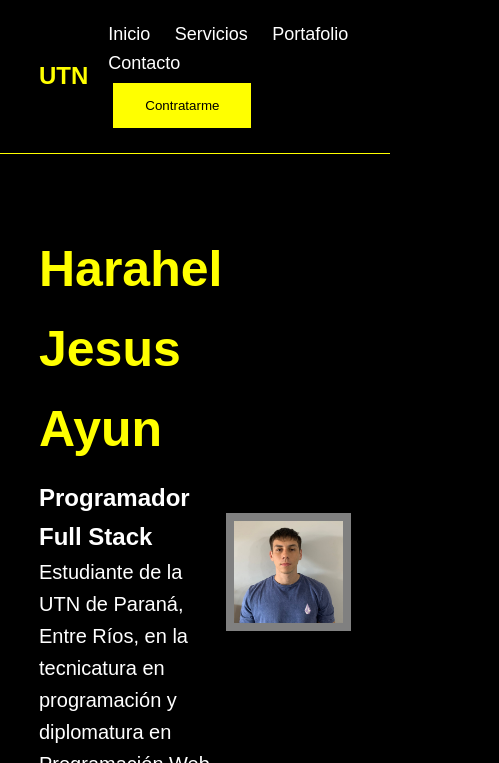
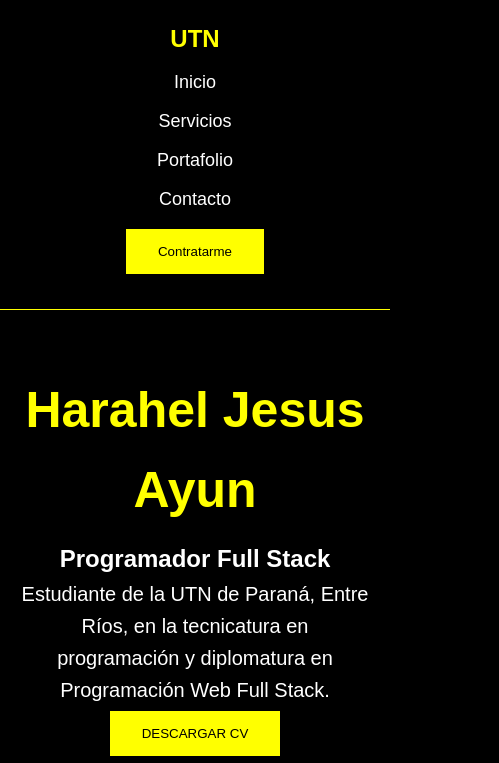
Before and after one commit to harahel-ayun/Trabajo-Practico-Final-1, a plain HTML site: page index.html in a window 390 px wide. Shown: the top 763 px of the page, 499 px wide, since content can reach past the window. Drawn offline with Linux system fonts and the light colour scheme.

Commit message:
terminando trabajo practico final

```diff
--- a/style.css
+++ b/style.css
@@ -12,12 +12,12 @@ body {
 }
 
 .container {
-    width: 80%;
+    width: 90%;
     margin: auto;
     overflow: hidden;
     display: flex;
     align-items: center;
-    justify-content:flex-start;
+    justify-content: center;
 }
 
 header {
@@ -70,6 +70,7 @@ section {
     display: flex;
     align-items: center;
     justify-content: space-between;
+    flex-wrap: wrap;
 }
 
 #home .intro {
@@ -157,7 +158,7 @@ button:hover, .btn-primary:hover, .btn-secondary:hover {
 }
 
 #services {
-   text-align: center;
+    text-align: center;
     background-color: black;
     color: white;
     padding: 20px;
@@ -169,19 +170,22 @@ button:hover, .btn-primary:hover, .btn-secondary:hover {
 
 .grid-container {
     display: grid;
-    grid-template-columns: repeat(4, 1fr);
+    grid-template-columns: repeat(auto-fit, minmax(200px, 1fr));
     gap: 20px;
+}
 
+.container p, h2 {
+    color: white;
 }
-.container p, h2 {
-    color:white;
+
+.containercontact p, h2 {
+    color: black;
 }
-.containercontact p, h2{
-    color:black;
+
+.containerportfolio p, h2 {
+    color: white;
 }
-.containerportfolio p, h2{
-    color:white
-}
+
 .grid-item {
     background-color: gray;
     padding: 10px;
@@ -248,6 +252,7 @@ button:hover, .btn-primary:hover, .btn-secondary:hover {
 .blog-items .item a:hover {
     text-decoration: underline;
 }
+
 .contact-form-container {
     text-align: center;
     background: black;
@@ -262,16 +267,17 @@ button:hover, .btn-primary:hover, .btn-secondary:hover {
     margin-bottom: 20px;
 }
 
-.contact-form input  {
-    width: 50%;
+.contact-form input {
+    width: 80%;
     padding: 10px;
     margin-bottom: 10px;
     border: 1px solid #ddd;
     border-radius: 5px;
     font-size: 16px;
 }
-.contact-form textarea{
-    width: 50%;
+
+.contact-form textarea {
+    width: 80%;
     padding: 30px;
     margin-bottom: 10px;
     border: 1px solid #ddd;
@@ -287,26 +293,65 @@ button:hover, .btn-primary:hover, .btn-secondary:hover {
     cursor: pointer;
     border-radius: 5px;
     transition: background-color 0.3s;
-    position: absolute;
+    position: relative;
 }
 
 .contact-form button:hover {
     background: #ffd700;
 }
-.containerfin{
+
+.containerfin {
     text-align: center;
 }
-.containerultimoblog{
+
+.containerultimoblog {
     text-align: center;
     color: white;
 }
-.containerservicios{
+
+.containerservicios {
     text-align: center;
 }
+
 .tools {
     text-align: center;
 }
+
 #Herramientas .tools .Imagen img {
     width: 100px;
     height: auto;
-  }
+}
+
+
+@media (max-width: 768px) {
+    .container {
+        flex-direction: column;
+    }
+
+    header .logo, nav {
+        float: none;
+        text-align: center;
+    }
+
+    nav ul li {
+        display: block;
+        margin: 10px 0;
+    }
+
+    #home .intro {
+        max-width: 100%;
+        text-align: center;
+    }
+
+    .profile-image {
+        max-width: 100%;
+    }
+
+    .item {
+        flex-basis: 100%;
+    }
+
+    .contact-form input, .contact-form textarea {
+        width: 100%;
+    }
+}
```
